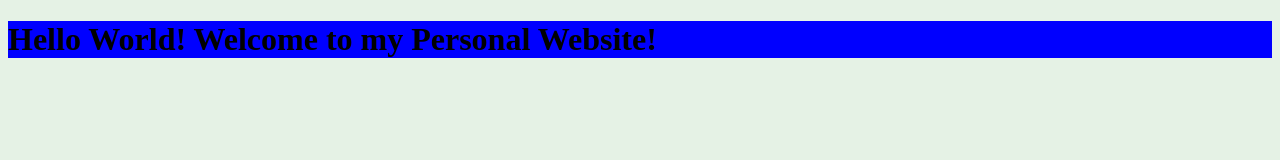
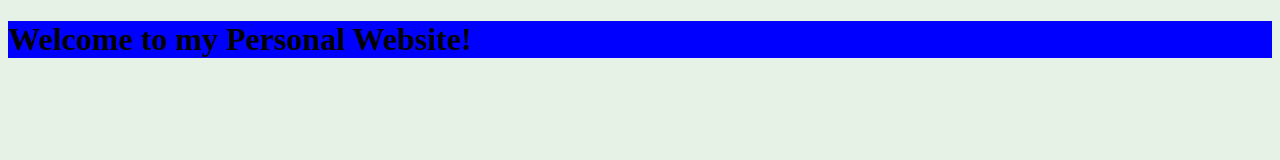
Before and after one commit to XiaoLinGuan/PersonalWeb1, a plain HTML site: page index.html in a window 1280 px wide. Drawn offline with Linux system fonts and the light colour scheme.

Commit message:
added a sample js file

```diff
--- a/index.html
+++ b/index.html
@@ -5,6 +5,7 @@
 		<link rel="stylesheet" href="style.css">
 	</head>
 	<body>
-		<h1 id="header">Hello World! Welcome to my Personal Website!</h1>
+		<script src="content.js"></script>
+		<h1 id="header">Welcome to my Personal Website!</h1>
 	</body>
 </html>
```
